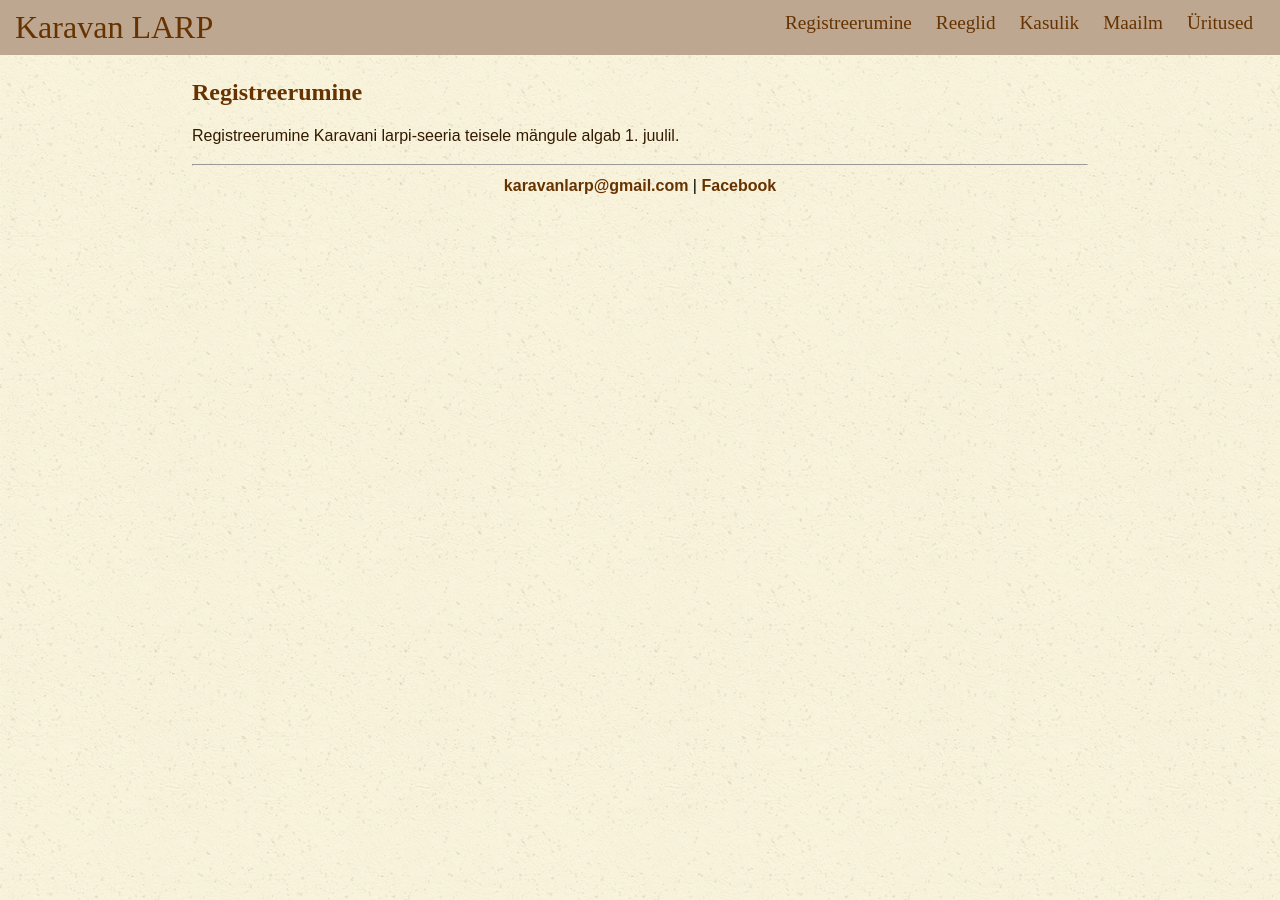
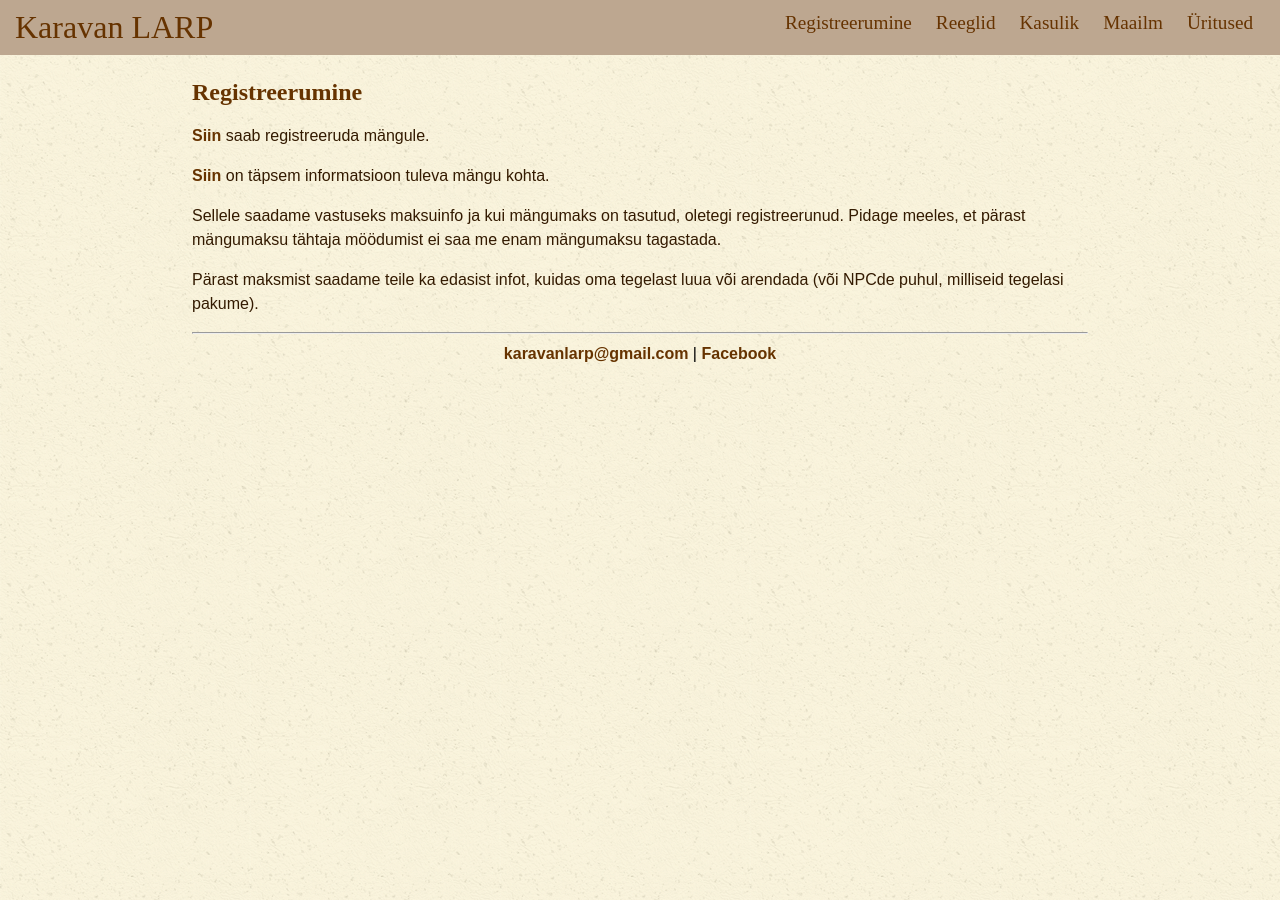
Before and after one commit to karavanlarp/karavanlarp.github.io, a Jekyll site: the page built from est/reg/registration.md, in a window 1280 px wide. Built offline with Jekyll 4.4.1, drawn with Linux system fonts in a browser that asks for light colours; some web fonts are replaced.

Commit message:
open registration

```diff
--- a/est/reg/registration.md
+++ b/est/reg/registration.md
@@ -4,4 +4,10 @@ title: Registreerumine
 ---
 ## Registreerumine
 
-Registreerumine Karavani larpi-seeria teisele mängule algab 1. juulil.
+[Siin](https://goo.gl/forms/NTWLSjrijz5RsV2Q2) saab registreeruda mängule.
+
+[Siin](/est/events/caravan2.html) on täpsem informatsioon tuleva mängu kohta.
+
+Sellele saadame vastuseks maksuinfo ja kui mängumaks on tasutud, oletegi registreerunud. Pidage meeles, et pärast mängumaksu tähtaja möödumist ei saa me enam mängumaksu tagastada.
+
+Pärast maksmist saadame teile ka edasist infot, kuidas oma tegelast luua või arendada (või NPCde puhul, milliseid tegelasi pakume).
```
Also changed, not shown: eng/reg/registration.md (+7 -1 lines).
